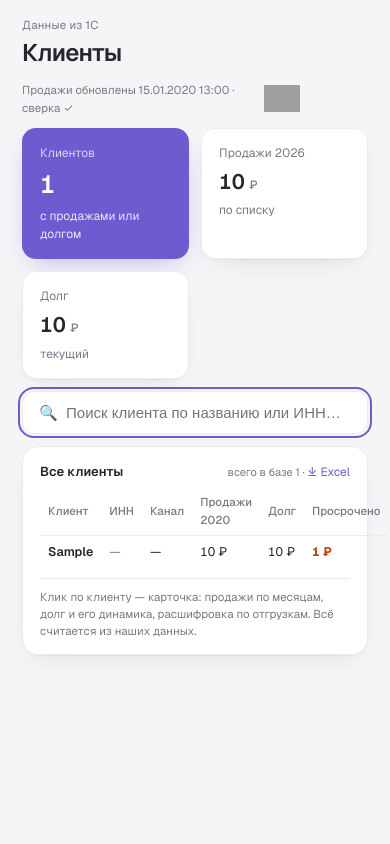
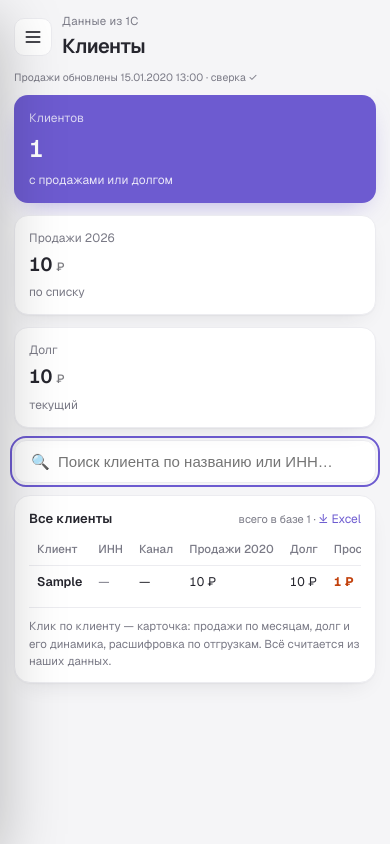
Before and after one commit to Blankeevich/kick-dashboard, a Django app: page /clients/ in a window 390 px wide. Run offline with Django 5.2, Linux system fonts and the light colour scheme; a user stored in the database is signed in; tables that the repository leaves empty hold one stand-in row (values such as "Sample post"); grey boxes are pictures that could not be loaded.

Commit message:
Мобильная адаптация: гамбургер-меню с выезжающим сайдбаром, горизонтальный скролл таблиц, стек KPI/форм/фильтров, компактные отступы и календарь под телефон

```diff
--- a/dashboard/templates/dashboard/base.html
+++ b/dashboard/templates/dashboard/base.html
@@ -38,7 +38,7 @@ body{margin:0;background:#f5f5f7;font:100%/1.5 'Geist','Inter',system-ui,-apple-
 h1{margin:2px 0 0;font-size:24px;font-weight:600;letter-spacing:-.03em}
 .updated{font-size:11.5px;color:var(--ink2)}
 .kpis{display:grid;grid-template-columns:repeat(4,1fr);gap:12px;margin-bottom:12px}
-@media(max-width:820px){.kpis{grid-template-columns:1fr 1fr}.app{grid-template-columns:1fr}.side{display:none}}
+@media(max-width:820px){.kpis{grid-template-columns:1fr 1fr}.app{grid-template-columns:1fr}.side{position:fixed;top:0;left:0;height:100%;width:250px;z-index:40;transform:translateX(-100%);transition:transform .25s var(--ease);box-shadow:0 20px 60px rgba(0,0,0,.25);overflow-y:auto}body.nav-open .side{transform:none}body.nav-open::before{content:"";position:fixed;inset:0;background:rgba(0,0,0,.45);z-index:39}}
 .kpi{background:var(--sf);border:1px solid var(--line);border-radius:14px;padding:15px 17px;box-shadow:var(--sh);opacity:0;transform:translateY(16px);animation:rise .85s var(--ease) forwards}
 .kpis .kpi:nth-child(1){animation-delay:.05s}.kpis .kpi:nth-child(2){animation-delay:.14s}.kpis .kpi:nth-child(3){animation-delay:.23s}.kpis .kpi:nth-child(4){animation-delay:.32s}
 .kpi.hero{background:var(--pu);color:#fff;border-color:transparent;box-shadow:0 10px 28px -12px rgba(109,91,208,.55)}
@@ -143,6 +143,28 @@ tbody tr[onclick]{cursor:pointer}tbody tr[onclick]:hover td{background:var(--sf2
 [data-tip]{cursor:default}
 .bars i[data-tip]:hover,.dc[data-tip]:hover i{filter:brightness(1.12)}
 @keyframes rise{to{opacity:1;transform:none}}
+/* ---------- Мобильная адаптация ---------- */
+.navbtn{display:none}
+@media(max-width:820px){
+ .navbtn{display:inline-flex;align-items:center;justify-content:center;width:38px;height:38px;flex:none;border:1px solid var(--line);background:var(--sf);border-radius:10px;color:var(--ink);font-size:20px;cursor:pointer}
+ .main{padding:0 14px 18px}
+ .top{padding:12px 0 10px;align-items:center;justify-content:flex-start;gap:10px}
+ h1{font-size:20px}
+ .klogo-top{display:none}
+ .updated{font-size:10.5px;line-height:1.3}
+ .kpi,.card{padding:13px 14px}
+ .kv{font-size:22px}.kv.sm{font-size:19px}
+ .card>table,.card.wide>table{display:block;overflow-x:auto;-webkit-overflow-scrolling:touch;white-space:nowrap}
+ .cform .two{grid-template-columns:1fr}
+ .filters select,.filters input[type=text],.filters input[type=search],.filters input[type=number]{max-width:none;flex:1 1 130px;min-width:0}
+ .calgrid{gap:4px}.cell{min-height:52px;padding:5px 5px;border-radius:8px}.cell .amt{font-size:12px}.cell .dn{font-size:11px}
+ .day-chart{height:100px}
+}
+@media(max-width:480px){
+ .kpis{grid-template-columns:1fr}
+ .kv{font-size:24px}
+ .calgrid .wd{font-size:9px}.cell{min-height:46px}.cell .cnt{display:none}
+}
 body.dark .kpi,body.dark .card{box-shadow:0 1px 2px rgba(0,0,0,.3),0 12px 30px -16px rgba(0,0,0,.6)}
 /* ——— максимальная полировка ——— */
 .kpi,.card{transition:transform .38s var(--ease),box-shadow .38s var(--ease)}
@@ -204,6 +226,7 @@ a:focus-visible,button:focus-visible,select:focus-visible,input:focus-visible,.n
   </aside>
   <main class="main">
     <header class="top">
+      <button id="navBtn" class="navbtn" type="button" aria-label="Меню"><i class="ti ti-menu-2"></i></button>
       <div><div class="eyebrow">Данные из 1С</div><h1>{% block title %}{% endblock %}</h1></div>
       <div style="display:flex;align-items:center;gap:16px">
         <div class="updated">
@@ -294,5 +317,17 @@ a:focus-visible,button:focus-visible,select:focus-visible,input:focus-visible,.n
   });
 })();
 </script>
+<script>
+(function(){
+  var b=document.getElementById('navBtn');
+  if(!b)return;
+  b.addEventListener('click',function(e){e.stopPropagation();document.body.classList.toggle('nav-open');});
+  document.addEventListener('click',function(e){
+    if(document.body.classList.contains('nav-open') && !e.target.closest('.side') && !e.target.closest('#navBtn')){
+      document.body.classList.remove('nav-open');
+    }
+  });
+})();
+</script>
 </body>
 </html>
```
